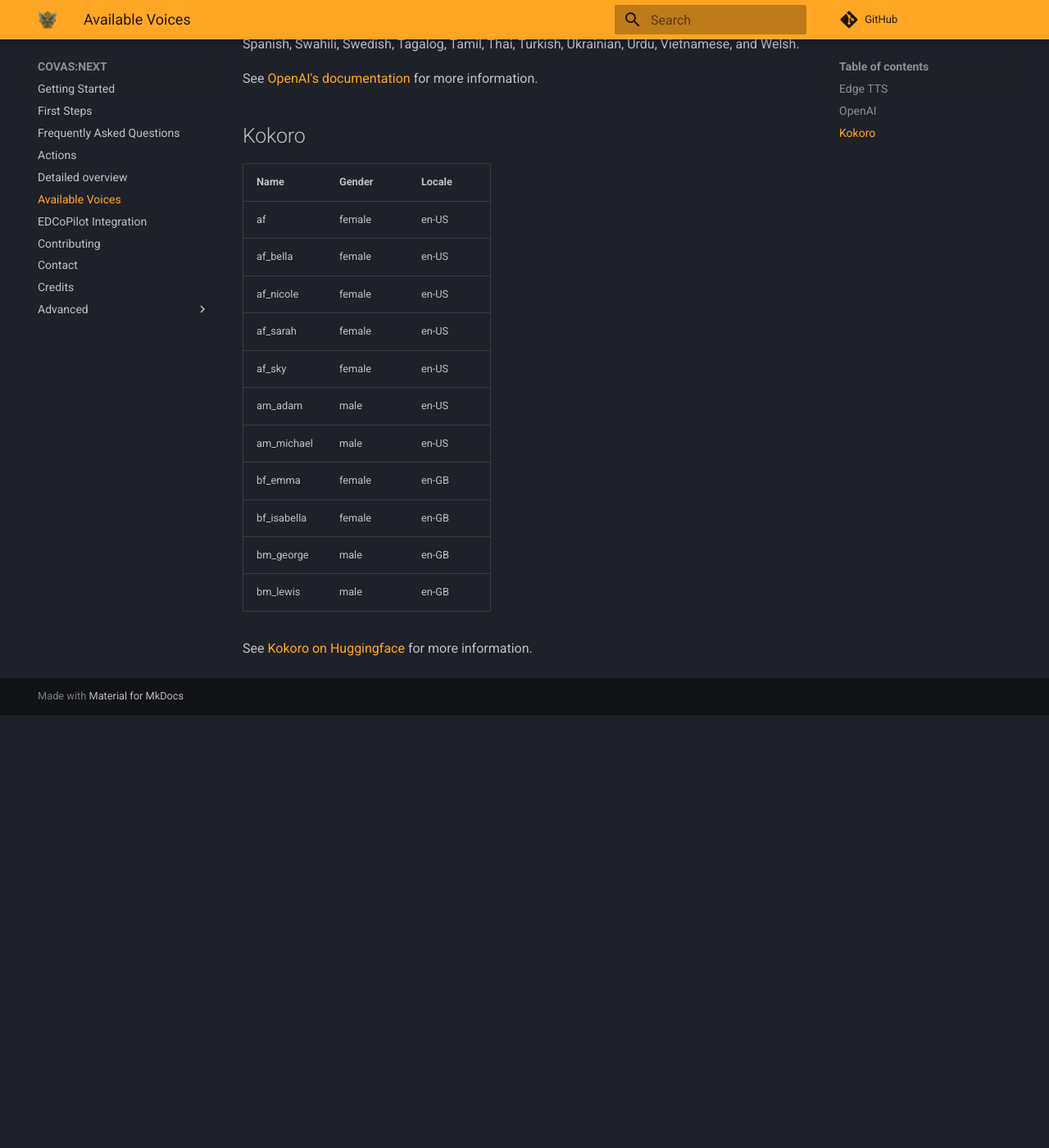
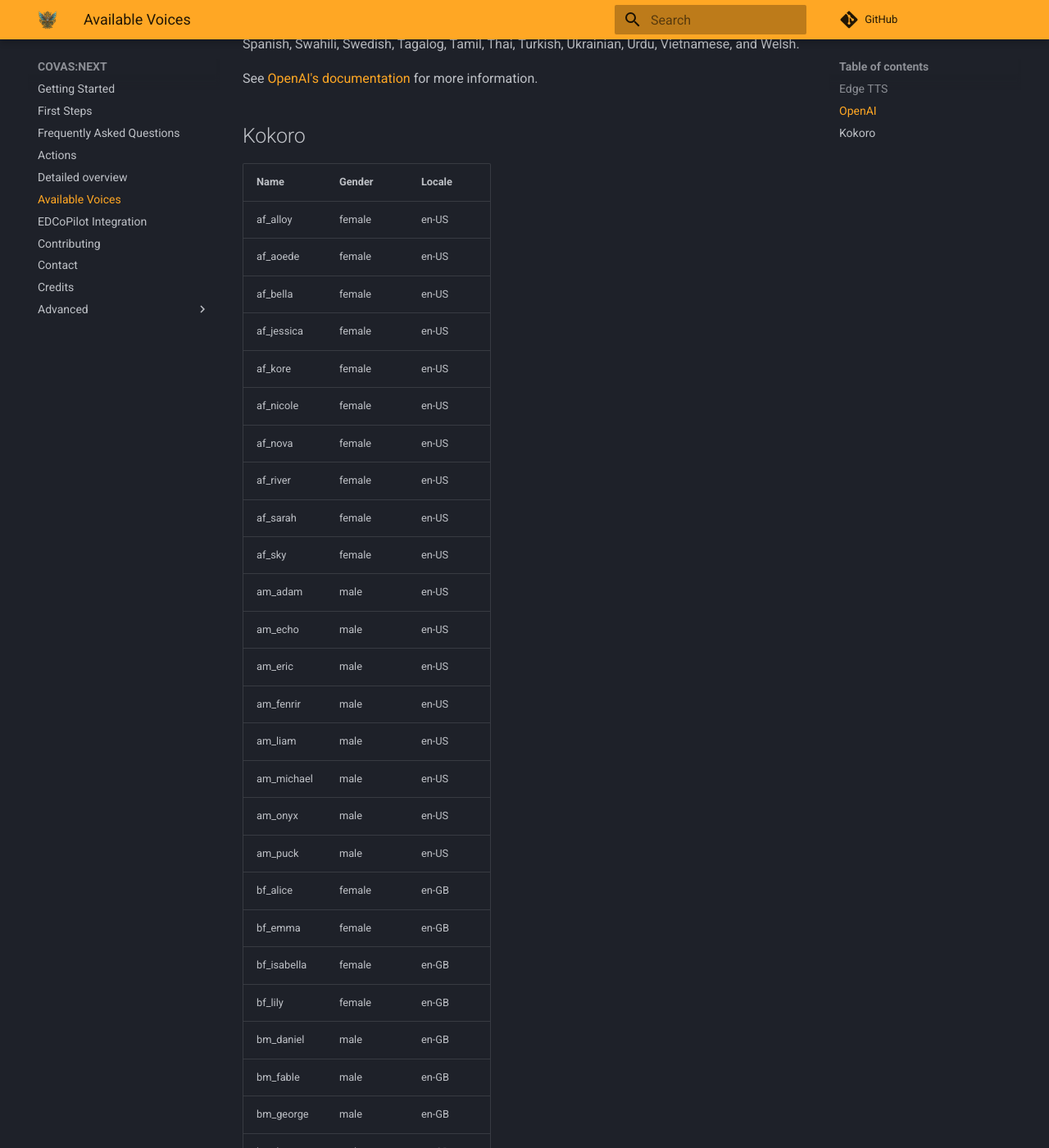
Before and after one commit to RatherRude/Elite-Dangerous-AI-Integration, an MkDocs documentation site: the page built from docs/40_edgeTTSVoices.md, in a window 1280 px wide and 1400 px high, scrolled down 14449 px. Shown: the whole window at 82% size. Built offline with MkDocs 1.6.1 and Material for MkDocs 9.7.7, drawn with Linux system fonts in a browser that asks for light colours; comment, search, counter and statistics services are not loaded; before the commit the page ends 15321 px from its top, so only the background shows below that.

Commit message:
chore(docs): updated kokoro voice list

```diff
--- a/docs/40_edgeTTSVoices.md
+++ b/docs/40_edgeTTSVoices.md
@@ -316,18 +316,33 @@
 See [OpenAI's documentation](https://platform.openai.com/docs/guides/text-to-speech) for more information.
 
 ## Kokoro
-| Name | Gender | Locale |
-| - |--------|--------|
-|  af | female | en-US  |
-|  af_bella | female   | en-US  |
-|  af_nicole | female   | en-US  |
-|  af_sarah | female   | en-US  |
-|  af_sky | female   | en-US  |
-|  am_adam | male   | en-US  |
-|  am_michael | male   | en-US  |
-|  bf_emma | female   | en-GB  |
-|  bf_isabella | female   | en-GB  |
-|  bm_george | male   | en-GB  |
-|  bm_lewis | male   | en-GB  |
+| Name        | Gender | Locale |
+| ----------- |--------|--------|
+| af_alloy    | female | en-US  |
+| af_aoede    | female | en-US  |
+| af_bella    | female | en-US  |
+| af_jessica  | female | en-US  |
+| af_kore     | female | en-US  |
+| af_nicole   | female | en-US  |
+| af_nova     | female | en-US  |
+| af_river    | female | en-US  |
+| af_sarah    | female | en-US  |
+| af_sky      | female | en-US  |
+| am_adam     | male   | en-US  |
+| am_echo     | male   | en-US  |
+| am_eric     | male   | en-US  |
+| am_fenrir   | male   | en-US  |
+| am_liam     | male   | en-US  |
+| am_michael  | male   | en-US  |
+| am_onyx     | male   | en-US  |
+| am_puck     | male   | en-US  |
+| bf_alice    | female | en-GB  |
+| bf_emma     | female | en-GB  |
+| bf_isabella | female | en-GB  |
+| bf_lily     | female | en-GB  |
+| bm_daniel   | male   | en-GB  |
+| bm_fable    | male   | en-GB  |
+| bm_george   | male   | en-GB  |
+| bm_lew      | male   | en-GB  |
 
 See [Kokoro on Huggingface](https://huggingface.co/hexgrad/Kokoro-82M) for more information.
```
